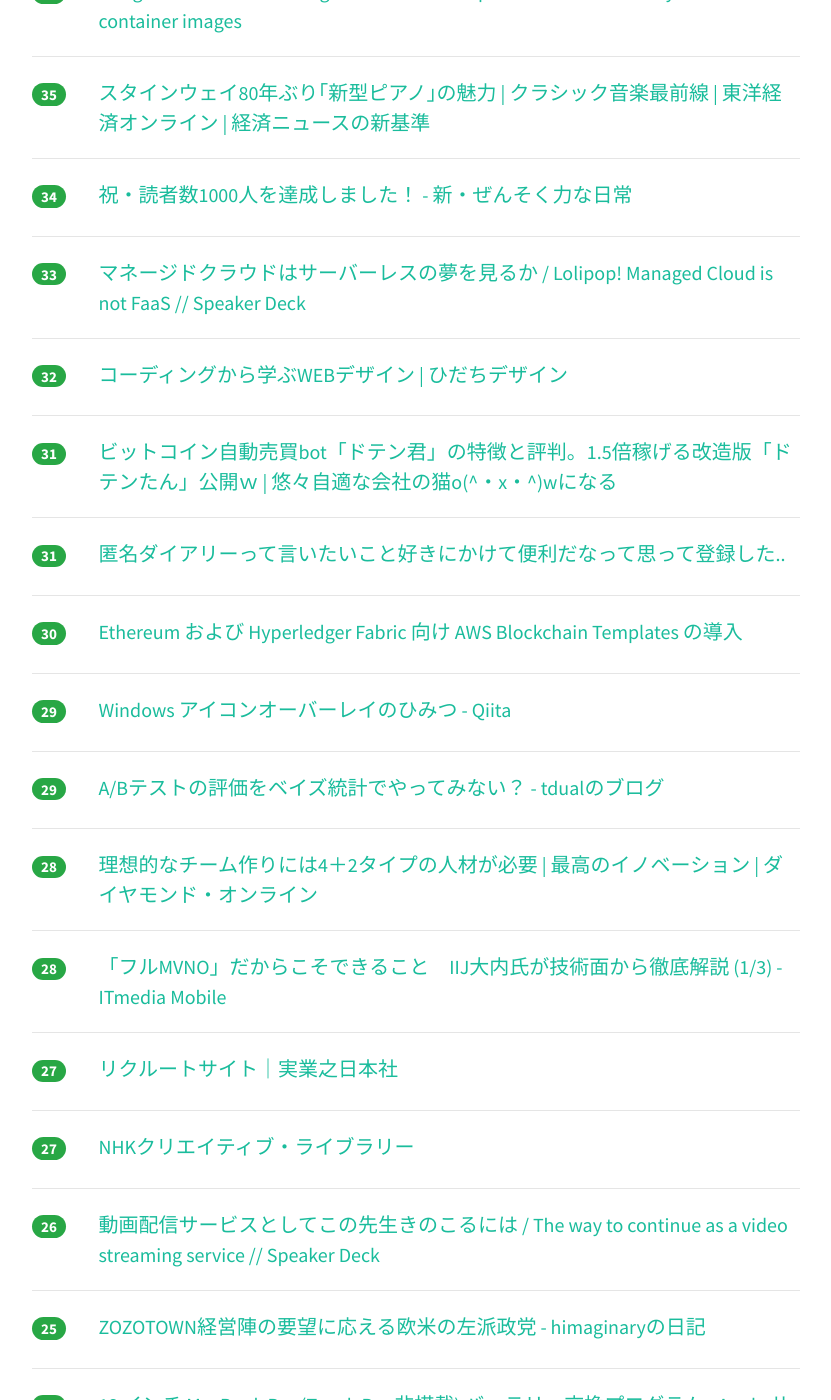
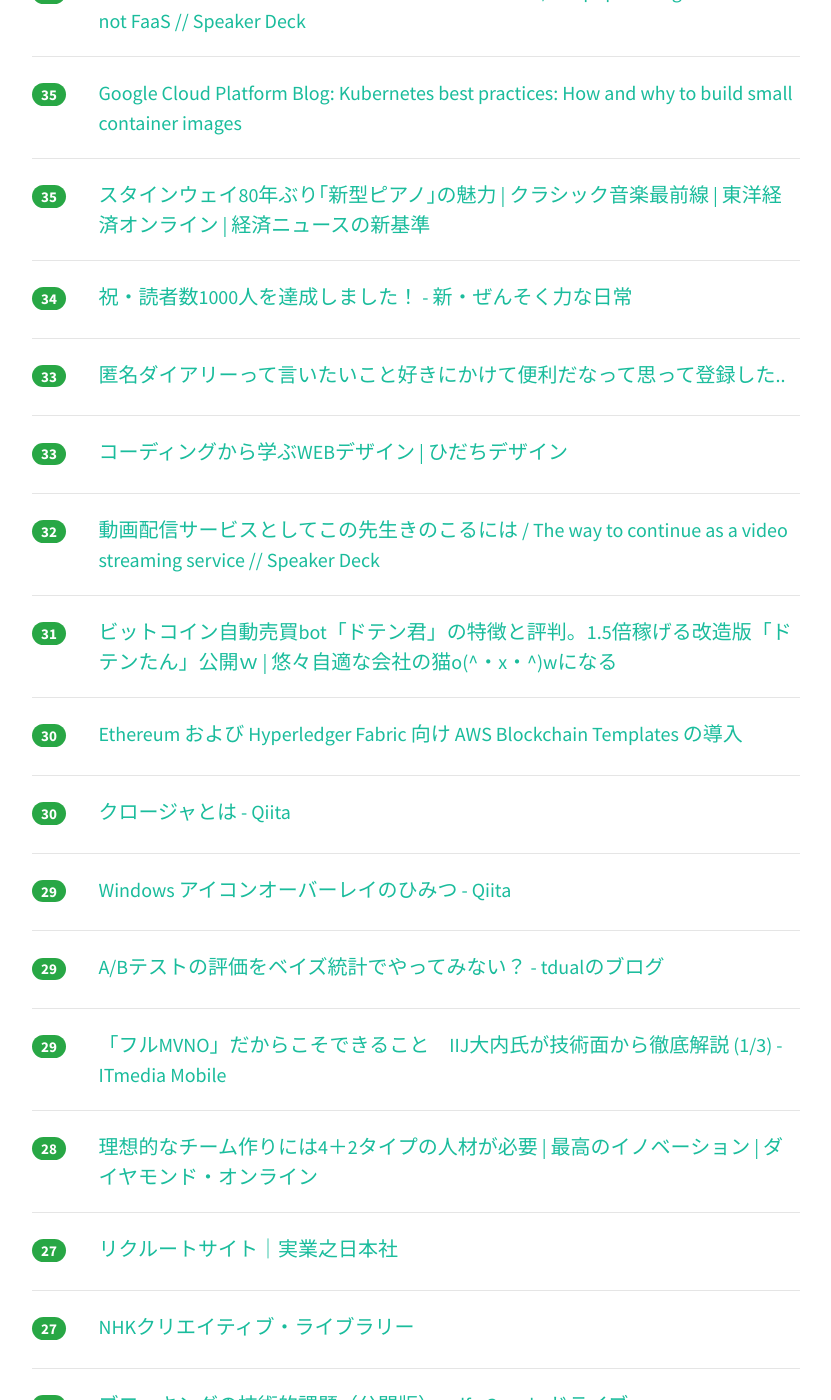
Before and after one commit to yatta47/hatena-matome-site, a Jekyll site: the page built from _posts/2018-04-22-hatena.md, in a window 1280 px wide and 1400 px high, scrolled down 1240 px. Shown: the whole window, without its empty margins (224-1055 px from the left). Built offline with Jekyll 4.4.1, drawn with Linux system fonts in a browser that asks for light colours; nearby versions of some CDN libraries; some of the changed text lies outside the part shown.

Commit message:
Updated 2018-04-22

```diff
--- a/_posts/2018-04-22-hatena.md
+++ b/_posts/2018-04-22-hatena.md
@@ -1,43 +1,43 @@
 ---
 layout: post
 title:  "2018-04-22 はてぶIT"
-date:   2018-04-22 22:02:57
+date:   2018-04-22 23:02:29
 tags: [it-hotentry]
 ---
-53 件のデータあり
+56 件のデータあり
 
 <hr><div class="row">
-<div class="col-1"><span class="badge badge-pill badge-success h2">304</span></div>
+<div class="col-1"><span class="badge badge-pill badge-success h2">341</span></div>
 <div class="col-11"><a href='https://min-ten.com/guide/guide_2356/' target='_blank'>「優秀な人、デキる人を見ると、自信をなくしてしまう…」という方が意識したい、３つのポイント</a></div>
 </div>
 <hr>
 <div class="row">
-<div class="col-1"><span class="badge badge-pill badge-success h2">227</span></div>
+<div class="col-1"><span class="badge badge-pill badge-success h2">231</span></div>
 <div class="col-11"><a href='https://scrapbox.io/shokai/CSS%E3%83%AC%E3%82%B9%E3%83%9D%E3%83%B3%E3%82%B7%E3%83%96%E3%83%87%E3%82%B6%E3%82%A4%E3%83%B3%E3%82%92SPA%E3%81%A7%E4%BD%BF%E3%81%86%E3%81%A8%E7%A0%B4%E6%BB%85%E3%81%99%E3%82%8B' target='_blank'>CSSレスポンシブデザインをSPAで使うと破滅する - 橋本商会</a></div>
 </div>
 <hr>
 <div class="row">
-<div class="col-1"><span class="badge badge-pill badge-success h2">208</span></div>
+<div class="col-1"><span class="badge badge-pill badge-success h2">223</span></div>
 <div class="col-11"><a href='https://speakerdeck.com/kmagai/cashfalseyusahiriteiwozhi-eru-ni-chou-i-ji-shu' target='_blank'>CASHのユーザビリティを支える（泥臭い）技術 // Speaker Deck</a></div>
 </div>
 <hr>
 <div class="row">
-<div class="col-1"><span class="badge badge-pill badge-success h2">196</span></div>
+<div class="col-1"><span class="badge badge-pill badge-success h2">206</span></div>
 <div class="col-11"><a href='http://gendai.ismedia.jp/articles/-/55192' target='_blank'>日本の企業を蝕んでいる病の正体が分かった（辻野 晃一郎） | 現代ビジネス | 講談社（1/3）</a></div>
 </div>
 <hr>
 <div class="row">
-<div class="col-1"><span class="badge badge-pill badge-success h2">141</span></div>
+<div class="col-1"><span class="badge badge-pill badge-success h2">164</span></div>
+<div class="col-11"><a href='https://togetter.com/li/1220327' target='_blank'>「ペンス・ルール」～『最初から異性と１対１を避ける』というセクハラ回避手法の議論。それは新たな性差別を生む？ - Togetter</a></div>
+</div>
+<hr>
+<div class="row">
+<div class="col-1"><span class="badge badge-pill badge-success h2">151</span></div>
 <div class="col-11"><a href='https://speakerdeck.com/oogfranz/xian-chang-enziniagacai-yong-huo-dong-yatutemitaohua' target='_blank'>現場エンジニアが採用活動やってみたお話。 // Speaker Deck</a></div>
 </div>
 <hr>
 <div class="row">
-<div class="col-1"><span class="badge badge-pill badge-success h2">133</span></div>
-<div class="col-11"><a href='https://togetter.com/li/1220327' target='_blank'>「ペンス・ルール」～『最初から異性と１対１を避ける』というセクハラ回避手法の議論。それは新たな性差別を生む？ - Togetter</a></div>
-</div>
-<hr>
-<div class="row">
-<div class="col-1"><span class="badge badge-pill badge-success h2">103</span></div>
+<div class="col-1"><span class="badge badge-pill badge-success h2">125</span></div>
 <div class="col-11"><a href='https://speakerdeck.com/haman29/bcu-30-server-9' target='_blank'>モンストのサーバー負荷との戦い 〜あけおめ2018編〜 / bcu_30_server_9 // Speaker Deck</a></div>
 </div>
 <hr>
@@ -49,6 +49,11 @@ tags: [it-hotentry]
 <div class="row">
 <div class="col-1"><span class="badge badge-pill badge-success h2">46</span></div>
 <div class="col-11"><a href='https://hakobe932.hatenablog.com/entry/2018/04/22/003000' target='_blank'>grpc-gateway と使われてるProtocolBuffer周辺技術メモ - はこべにっき ♨</a></div>
+</div>
+<hr>
+<div class="row">
+<div class="col-1"><span class="badge badge-pill badge-success h2">40</span></div>
+<div class="col-11"><a href='https://speakerdeck.com/k1low/lolipop-managed-cloud-is-not-faas' target='_blank'>マネージドクラウドはサーバーレスの夢を見るか / Lolipop! Managed Cloud is not FaaS // Speaker Deck</a></div>
 </div>
 <hr>
 <div class="row">
@@ -68,12 +73,17 @@ tags: [it-hotentry]
 <hr>
 <div class="row">
 <div class="col-1"><span class="badge badge-pill badge-success h2">33</span></div>
-<div class="col-11"><a href='https://speakerdeck.com/k1low/lolipop-managed-cloud-is-not-faas' target='_blank'>マネージドクラウドはサーバーレスの夢を見るか / Lolipop! Managed Cloud is not FaaS // Speaker Deck</a></div>
+<div class="col-11"><a href='https://anond.hatelabo.jp/20180422105401' target='_blank'>匿名ダイアリーって言いたいこと好きにかけて便利だなって思って登録した..</a></div>
+</div>
+<hr>
+<div class="row">
+<div class="col-1"><span class="badge badge-pill badge-success h2">33</span></div>
+<div class="col-11"><a href='https://hidachi-design.com/coding_design' target='_blank'>コーディングから学ぶWEBデザイン | ひだちデザイン</a></div>
 </div>
 <hr>
 <div class="row">
 <div class="col-1"><span class="badge badge-pill badge-success h2">32</span></div>
-<div class="col-11"><a href='https://hidachi-design.com/coding_design' target='_blank'>コーディングから学ぶWEBデザイン | ひだちデザイン</a></div>
+<div class="col-11"><a href='https://speakerdeck.com/miyukki/the-way-to-continue-as-a-video-streaming-service' target='_blank'>動画配信サービスとしてこの先生きのこるには / The way to continue as a video streaming service // Speaker Deck</a></div>
 </div>
 <hr>
 <div class="row">
@@ -82,13 +92,13 @@ tags: [it-hotentry]
 </div>
 <hr>
 <div class="row">
-<div class="col-1"><span class="badge badge-pill badge-success h2">31</span></div>
-<div class="col-11"><a href='https://anond.hatelabo.jp/20180422105401' target='_blank'>匿名ダイアリーって言いたいこと好きにかけて便利だなって思って登録した..</a></div>
+<div class="col-1"><span class="badge badge-pill badge-success h2">30</span></div>
+<div class="col-11"><a href='https://aws.amazon.com/jp/about-aws/whats-new/2018/04/introducing-aws-blockchain-templates/' target='_blank'>Ethereum および Hyperledger Fabric 向け AWS Blockchain Templates の導入</a></div>
 </div>
 <hr>
 <div class="row">
 <div class="col-1"><span class="badge badge-pill badge-success h2">30</span></div>
-<div class="col-11"><a href='https://aws.amazon.com/jp/about-aws/whats-new/2018/04/introducing-aws-blockchain-templates/' target='_blank'>Ethereum および Hyperledger Fabric 向け AWS Blockchain Templates の導入</a></div>
+<div class="col-11"><a href='https://qiita.com/hennin/items/806bc2633556dea85ee2' target='_blank'>クロージャとは - Qiita</a></div>
 </div>
 <hr>
 <div class="row">
@@ -102,13 +112,13 @@ tags: [it-hotentry]
 </div>
 <hr>
 <div class="row">
-<div class="col-1"><span class="badge badge-pill badge-success h2">28</span></div>
-<div class="col-11"><a href='http://diamond.jp/articles/-/164676' target='_blank'>理想的なチーム作りには4＋2タイプの人材が必要 | 最高のイノベーション | ダイヤモンド・オンライン</a></div>
+<div class="col-1"><span class="badge badge-pill badge-success h2">29</span></div>
+<div class="col-11"><a href='http://www.itmedia.co.jp/mobile/articles/1804/22/news016.html' target='_blank'>「フルMVNO」だからこそできること　IIJ大内氏が技術面から徹底解説 (1/3) - ITmedia Mobile</a></div>
 </div>
 <hr>
 <div class="row">
 <div class="col-1"><span class="badge badge-pill badge-success h2">28</span></div>
-<div class="col-11"><a href='http://www.itmedia.co.jp/mobile/articles/1804/22/news016.html' target='_blank'>「フルMVNO」だからこそできること　IIJ大内氏が技術面から徹底解説 (1/3) - ITmedia Mobile</a></div>
+<div class="col-11"><a href='http://diamond.jp/articles/-/164676' target='_blank'>理想的なチーム作りには4＋2タイプの人材が必要 | 最高のイノベーション | ダイヤモンド・オンライン</a></div>
 </div>
 <hr>
 <div class="row">
@@ -122,8 +132,13 @@ tags: [it-hotentry]
 </div>
 <hr>
 <div class="row">
-<div class="col-1"><span class="badge badge-pill badge-success h2">26</span></div>
-<div class="col-11"><a href='https://speakerdeck.com/miyukki/the-way-to-continue-as-a-video-streaming-service' target='_blank'>動画配信サービスとしてこの先生きのこるには / The way to continue as a video streaming service // Speaker Deck</a></div>
+<div class="col-1"><span class="badge badge-pill badge-success h2">27</span></div>
+<div class="col-11"><a href='https://drive.google.com/file/d/10ywecMCZTbpe_UctFMqFjTPalyJ6Cvfs/view' target='_blank'>ブロッキングの技術的課題（公開版）.pdf - Google ドライブ</a></div>
+</div>
+<hr>
+<div class="row">
+<div class="col-1"><span class="badge badge-pill badge-success h2">25</span></div>
+<div class="col-11"><a href='https://www.apple.com/jp/support/13inch-macbookpro-battery-replacement/' target='_blank'>13 インチ MacBook Pro (Touch Bar 非搭載) バッテリー交換プログラム - Apple サポート</a></div>
 </div>
 <hr>
 <div class="row">
@@ -133,12 +148,7 @@ tags: [it-hotentry]
 <hr>
 <div class="row">
 <div class="col-1"><span class="badge badge-pill badge-success h2">24</span></div>
-<div class="col-11"><a href='https://www.apple.com/jp/support/13inch-macbookpro-battery-replacement/' target='_blank'>13 インチ MacBook Pro (Touch Bar 非搭載) バッテリー交換プログラム - Apple サポート</a></div>
-</div>
-<hr>
-<div class="row">
-<div class="col-1"><span class="badge badge-pill badge-success h2">24</span></div>
-<div class="col-11"><a href='https://qiita.com/hennin/items/806bc2633556dea85ee2' target='_blank'>クロージャとは - Qiita</a></div>
+<div class="col-11"><a href='https://www.irasutoya.com/2018/04/blog-post_429.html' target='_blank'>猫吸いのイラスト | かわいいフリー素材集 いらすとや</a></div>
 </div>
 <hr>
 <div class="row">
@@ -152,18 +162,18 @@ tags: [it-hotentry]
 </div>
 <hr>
 <div class="row">
-<div class="col-1"><span class="badge badge-pill badge-success h2">23</span></div>
-<div class="col-11"><a href='https://www.irasutoya.com/2018/04/blog-post_429.html' target='_blank'>猫吸いのイラスト | かわいいフリー素材集 いらすとや</a></div>
-</div>
-<hr>
-<div class="row">
-<div class="col-1"><span class="badge badge-pill badge-success h2">23</span></div>
-<div class="col-11"><a href='https://drive.google.com/file/d/10ywecMCZTbpe_UctFMqFjTPalyJ6Cvfs/view' target='_blank'>ブロッキングの技術的課題（公開版）.pdf - Google ドライブ</a></div>
+<div class="col-1"><span class="badge badge-pill badge-success h2">22</span></div>
+<div class="col-11"><a href='https://aws.amazon.com/jp/blogs/news/get-started-with-blockchain-using-the-new-aws-blockchain-templates/' target='_blank'>新しい AWS ブロックチェーンテンプレートを使用してブロックチェーンを始める | Amazon Web Services ブログ</a></div>
 </div>
 <hr>
 <div class="row">
 <div class="col-1"><span class="badge badge-pill badge-success h2">21</span></div>
 <div class="col-11"><a href='http://www.itmedia.co.jp/news/articles/1804/22/news014.html' target='_blank'>写真共有のFlickrをOathがSmugmugに売却、当面は現状維持 - ITmedia NEWS</a></div>
+</div>
+<hr>
+<div class="row">
+<div class="col-1"><span class="badge badge-pill badge-success h2">21</span></div>
+<div class="col-11"><a href='http://ascii.jp/elem/000/001/667/1667420/' target='_blank'>ASCII.jp：Windows 3.1時代のファイルマネージャーを見てWindowsを振り返る｜Windows Info</a></div>
 </div>
 <hr>
 <div class="row">
@@ -177,18 +187,8 @@ tags: [it-hotentry]
 </div>
 <hr>
 <div class="row">
-<div class="col-1"><span class="badge badge-pill badge-success h2">19</span></div>
-<div class="col-11"><a href='https://aws.amazon.com/jp/blogs/news/get-started-with-blockchain-using-the-new-aws-blockchain-templates/' target='_blank'>新しい AWS ブロックチェーンテンプレートを使用してブロックチェーンを始める | Amazon Web Services ブログ</a></div>
-</div>
-<hr>
-<div class="row">
 <div class="col-1"><span class="badge badge-pill badge-success h2">18</span></div>
 <div class="col-11"><a href='https://lifehacking.jp/2018/04/smugmug-flickr/' target='_blank'>SmugMugのFlickr買収は、写真共有サービスの終わりか新しい始まりか | Lifehacking.jp</a></div>
-</div>
-<hr>
-<div class="row">
-<div class="col-1"><span class="badge badge-pill badge-success h2">18</span></div>
-<div class="col-11"><a href='http://ascii.jp/elem/000/001/667/1667420/' target='_blank'>ASCII.jp：Windows 3.1時代のファイルマネージャーを見てWindowsを振り返る｜Windows Info</a></div>
 </div>
 <hr>
 <div class="row">
@@ -197,18 +197,23 @@ tags: [it-hotentry]
 </div>
 <hr>
 <div class="row">
+<div class="col-1"><span class="badge badge-pill badge-success h2">17</span></div>
+<div class="col-11"><a href='http://aisyuudog.hatenablog.com/entry/2018/04/22/182440' target='_blank'>【寿司打】　お寿司食べてきた！タイピングの腕を見せてやります！ - 役割を引き寄せて！</a></div>
+</div>
+<hr>
+<div class="row">
+<div class="col-1"><span class="badge badge-pill badge-success h2">17</span></div>
+<div class="col-11"><a href='https://gigazine.net/news/20180422-sns-for-young-mental-health/' target='_blank'>人気ソーシャルメディアの若者のメンタルヘルスへの影響調査、最高なのはYouTubeで最悪なのはInstagram - GIGAZINE</a></div>
+</div>
+<hr>
+<div class="row">
 <div class="col-1"><span class="badge badge-pill badge-success h2">16</span></div>
-<div class="col-11"><a href='http://aisyuudog.hatenablog.com/entry/2018/04/22/182440' target='_blank'>【寿司打】　お寿司食べてきた！タイピングの腕を見せてやります！ - 役割を引き寄せて！</a></div>
+<div class="col-11"><a href='https://note.mu/p5aholic/n/n853fd1d137d1' target='_blank'>ジェネラティブアートを始めよう｜なめらかサンショウウオ｜note</a></div>
 </div>
 <hr>
 <div class="row">
 <div class="col-1"><span class="badge badge-pill badge-success h2">15</span></div>
 <div class="col-11"><a href='https://hack.nikkei.com/blog/tech_book_fest04/' target='_blank'>技術書典４で日経電子の本を頒布します！！ — HACK The Nikkei</a></div>
-</div>
-<hr>
-<div class="row">
-<div class="col-1"><span class="badge badge-pill badge-success h2">15</span></div>
-<div class="col-11"><a href='https://gigazine.net/news/20180422-sns-for-young-mental-health/' target='_blank'>人気ソーシャルメディアの若者のメンタルヘルスへの影響調査、最高なのはYouTubeで最悪なのはInstagram - GIGAZINE</a></div>
 </div>
 <hr>
 <div class="row">
@@ -227,13 +232,13 @@ tags: [it-hotentry]
 </div>
 <hr>
 <div class="row">
-<div class="col-1"><span class="badge badge-pill badge-success h2">12</span></div>
-<div class="col-11"><a href='http://www.matome-pro.com/entry/ossan-blog' target='_blank'>「おっさん」がブログを書いてはいけない理由２つと、おっさんブロガーが生き残る方法２つ - ノーワーク・ベストライフ</a></div>
+<div class="col-1"><span class="badge badge-pill badge-success h2">13</span></div>
+<div class="col-11"><a href='https://anond.hatelabo.jp/20180421192152' target='_blank'>スマートウォッチで改札を通過する人</a></div>
 </div>
 <hr>
 <div class="row">
 <div class="col-1"><span class="badge badge-pill badge-success h2">12</span></div>
-<div class="col-11"><a href='https://note.mu/p5aholic/n/n853fd1d137d1' target='_blank'>ジェネラティブアートを始めよう｜なめらかサンショウウオ｜note</a></div>
+<div class="col-11"><a href='http://www.matome-pro.com/entry/ossan-blog' target='_blank'>「おっさん」がブログを書いてはいけない理由２つと、おっさんブロガーが生き残る方法２つ - ノーワーク・ベストライフ</a></div>
 </div>
 <hr>
 <div class="row">
@@ -249,6 +254,16 @@ tags: [it-hotentry]
 <div class="row">
 <div class="col-1"><span class="badge badge-pill badge-success h2">8</span></div>
 <div class="col-11"><a href='https://togetter.com/li/1219896' target='_blank'>【あなたはどっち派？】ローマ字入力で小さい文字（拗音促音）の打ち方はx派？　l派？ - Togetter</a></div>
+</div>
+<hr>
+<div class="row">
+<div class="col-1"><span class="badge badge-pill badge-success h2">8</span></div>
+<div class="col-11"><a href='http://eulabourlaw.cocolog-nifty.com/blog/2018/04/post-83eb.html' target='_blank'>バラモン左翼＠トマ・ピケティ: hamachanブログ(EU労働法政策雑記帳)</a></div>
+</div>
+<hr>
+<div class="row">
+<div class="col-1"><span class="badge badge-pill badge-success h2">8</span></div>
+<div class="col-11"><a href='https://anond.hatelabo.jp/20180421165423' target='_blank'>クレカ会社は電子マネー、特に首都圏のSuica/PASMO決済がこれだけ受け入れられ..</a></div>
 </div>
 <hr>
 <div class="row">
```
